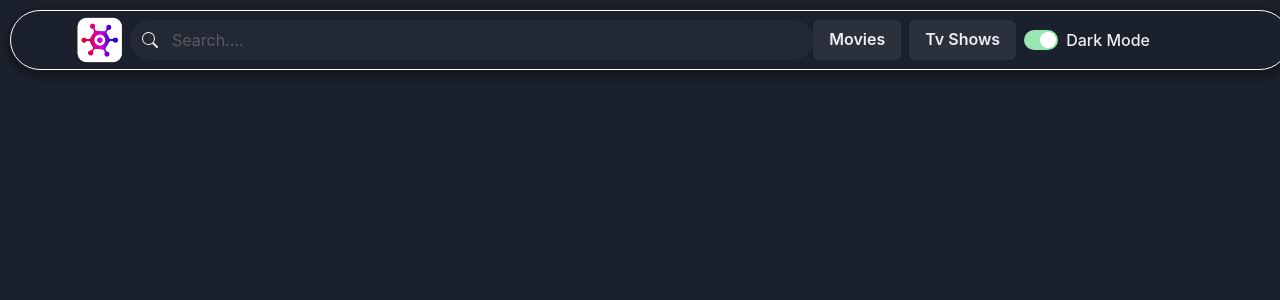
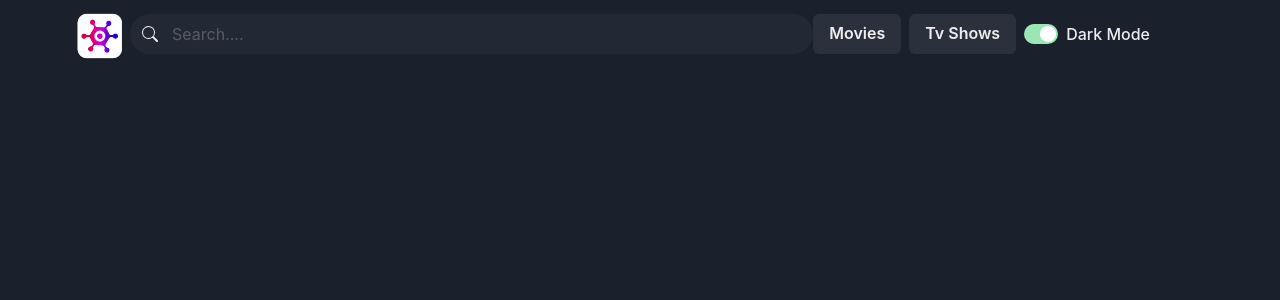
Before and after one commit to SunilKumar2112/Cineverse, a React (Vite) app: page /1/1 in a window 1280 px wide. Shown: the top 300 px of the page. Built offline with nearby package versions, Linux system fonts and the light colour scheme; no server answers.

Commit message:
navbar fixed

```diff
--- a/src/components/Carousel/carousel.tsx
+++ b/src/components/Carousel/carousel.tsx
@@ -8,13 +8,13 @@ import "swiper/css/pagination";
 import "swiper/css/scrollbar";
 import ContentWrapper from "../contentWrapper/ContentWrapper";
 import { Box, Card, CardBody, Stack, Image, Text } from "@chakra-ui/react";
-import './styles.scss'
+import "./styles.scss";
 import moment from "moment";
 import CircluarRating from "../circleRating/CircluarRating";
 import { Link } from "react-router-dom";
 interface props {
   title: string;
-  data: Content[]|undefined;
+  data: Content[] | undefined;
   loading: boolean;
   endpoint: string;
 }
@@ -23,7 +23,7 @@ const Carousel = ({ title, data, loading, endpoint }: props) => {
   data?.map((item) => console.log(item.id));
 
   return (
-    <Box marginBottom={10}>
+    <Box marginBottom={10} marginTop={10}>
       <ContentWrapper>
         {title && <Text className="carouselTitle">{title}</Text>}
       </ContentWrapper>
@@ -45,7 +45,6 @@ const Carousel = ({ title, data, loading, endpoint }: props) => {
               slidesPerView: 4,
             },
           }}
-
           //  pagination={{ clickable: true }}
           scrollbar={{ draggable: true }}
           // onSwiper={(swiper) => console.log(swiper)}
@@ -53,14 +52,19 @@ const Carousel = ({ title, data, loading, endpoint }: props) => {
         >
           {!loading
             ? data?.map((item) => (
-                <SwiperSlide >
+                <SwiperSlide>
                   <Link to={`/${endpoint}/${item.id}`}>
+                    <Box
+                      _hover={{
+                        transform: "scale(1.03)",
+                        transition: "transform .15s ease-in",
+                      }}
+                    >
                       <Card
                         className="carouselItem"
                         overflow="hidden"
                         variant={"unstyled"}
                         bg={"transparent"}
-
                       >
                         <Box objectFit={"contain"} position={"relative"}>
                           <Image
@@ -69,15 +73,16 @@ const Carousel = ({ title, data, loading, endpoint }: props) => {
                             objectFit="cover"
                             maxW="100%"
                           />
-                    {item?.vote_average &&
-                      (<CircluarRating rating={item?.vote_average} />)}
+                          {item?.vote_average && (
+                            <CircluarRating rating={item?.vote_average} />
+                          )}
                         </Box>
                         <CardBody padding={1} marginTop={-3 - 4}>
                           <Stack data-type="Stack" spacing={1}>
-                        <Text noOfLines={1} className="title" >
+                            <Text noOfLines={1} className="title">
                               {item.title || item.name}
                             </Text>
-                        <Text noOfLines={1} className="date" >
+                            <Text noOfLines={1} className="date">
                               {moment(
                                 `${item.release_date || item.first_air_date}`
                               ).format("MMM,DD YYYY")}
@@ -85,6 +90,7 @@ const Carousel = ({ title, data, loading, endpoint }: props) => {
                           </Stack>
                         </CardBody>
                       </Card>
+                    </Box>
                   </Link>
                 </SwiperSlide>
               ))
--- a/src/components/ContentCard/ContentCard.tsx
+++ b/src/components/ContentCard/ContentCard.tsx
@@ -5,7 +5,8 @@ import altimage from "../../assets/no-image-placeholder.webp";
 import { Content } from "../../entities/Content";
 import Providers from "../../hooks/UsProviders";
 import CircluarRating from "../circleRating/CircluarRating";
-
+import Img from "../Lazyloadimage/Img";
+import './styles.scss'
 export interface props {
   content: Content;
   mediaType: any;
@@ -36,11 +37,11 @@ const ContentCard = ({ content, mediaType }: props) => {
         bg={"transparent"}
       >
         <Box objectFit={"contain"} position={"relative"}>
-          <Image
-            borderRadius={12}
+          <Img
+          className="PosterImg"
+
             src={`https://image.tmdb.org/t/p/original/${content.poster_path}`}
-            objectFit="cover"
-            maxW="100%"
+
           />
           {content?.vote_average && (
             <CircluarRating rating={content?.vote_average} />
--- /dev/null
+++ b/src/components/ContentCard/styles.scss
@@ -0,0 +1,5 @@
+.PosterImg{
+    border-radius:12;
+    object-fit:cover;
+     max-width: 100%;
+}
--- a/src/components/Navbar/Navbar.tsx
+++ b/src/components/Navbar/Navbar.tsx
@@ -5,7 +5,7 @@ import ColorModeSwitch from "./ColorModeSwitch";
 import logo from "../../assets/logo.webp";
 import { HiOutlineSearch } from "react-icons/hi";
 import ContentWrapper from "../contentWrapper/ContentWrapper";
-import './styles.scss'
+import "./styles.scss";
 import SearchInput from "../SearchInput";
 const css = {
   _hover: { color: "purple.500" },
@@ -17,7 +17,7 @@ const NavOuter = {
   border: "1px solid white",
   boxShadow: "1px 4px 4px 5px rgba(0, 0, 0, 0.25)",
   // position:'fixed',
-  display: 'flex',
+  display: "flex",
   padding: "8px",
 };
 
@@ -34,20 +34,26 @@ const Navbar = () => {
 
   return (
     <>
-
-      <Box className="navbar" {...NavOuter}>
+      <Box className="navbar">
         <ContentWrapper>
+          <Box
+            display={"flex"}
+            flexGrow={1}
+            justifyContent={"space-between"}
+            justifyItems={"center"}
+          >
             <Image
               src={logo}
               boxSize="60px"
               onClick={() => navigate("/")}
               alt="Logo"
+              marginTop={-2}
               objectFit={"cover"}
             />
 
             <SearchInput />
 
-          <Box pr={20}>
+            <Box pr={20} justifyItems={"center"}>
               <HStack whiteSpace={"nowrap"}>
                 <Button
                   onClick={() => {
@@ -74,9 +80,9 @@ const Navbar = () => {
                 <ColorModeSwitch></ColorModeSwitch>
               </HStack>
             </Box>
+          </Box>
         </ContentWrapper>
       </Box>
-
     </>
   );
 };
--- a/src/pages/Home/ContentBanner/ContentBanner.tsx
+++ b/src/pages/Home/ContentBanner/ContentBanner.tsx
@@ -1,10 +1,14 @@
 import React from 'react'
 import ContentWrapper from '../../../components/contentWrapper/ContentWrapper'
+import { Box } from '@chakra-ui/react'
 
 const ContentBanner = () => {
 
   return (
-    <ContentWrapper>ContentBanner
+    <ContentWrapper>
+      <Box display={'none'}>
+      ContentBanner
+      </Box>
 
     </ContentWrapper>
   )
```
Lines whose indentation alone changed are shown as unchanged.
